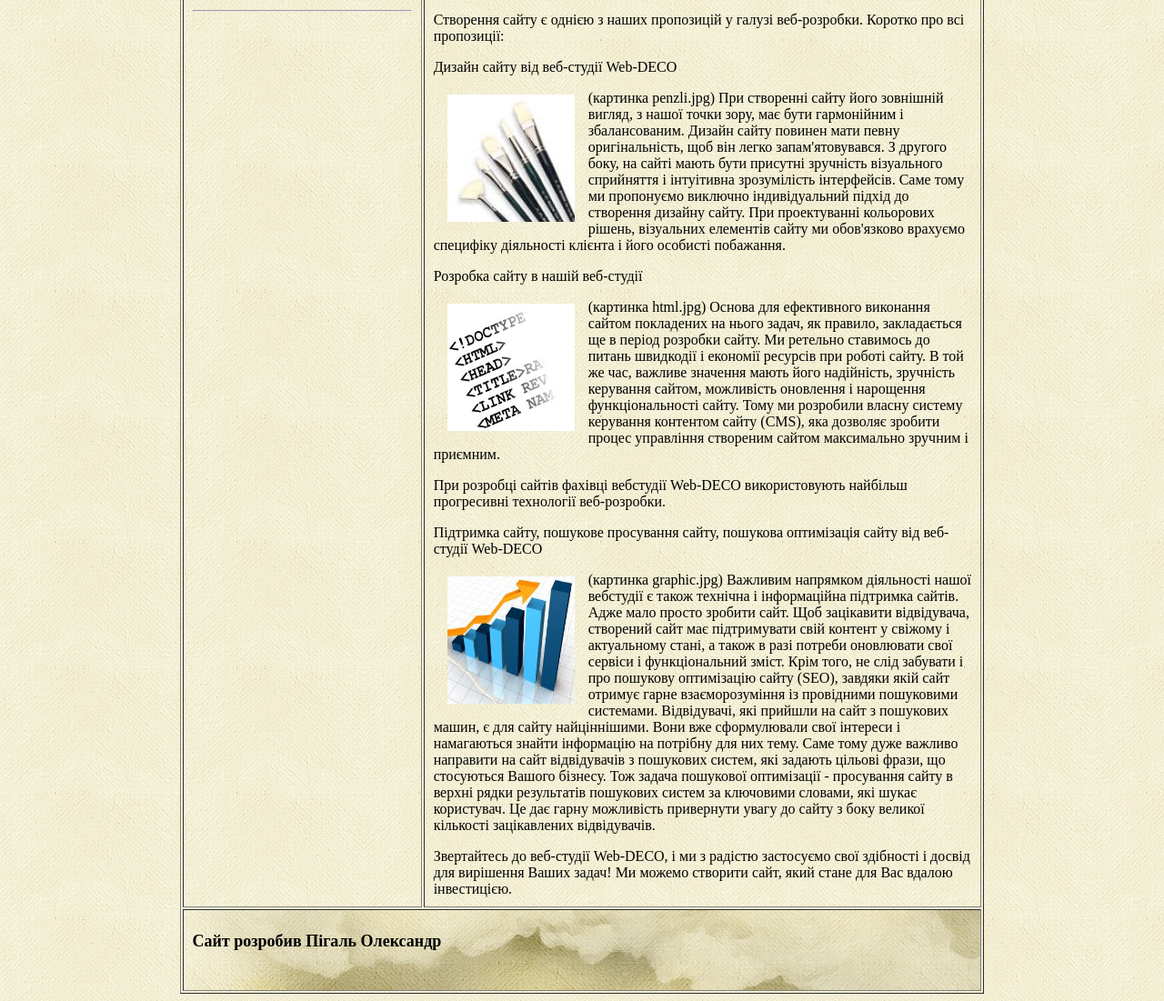
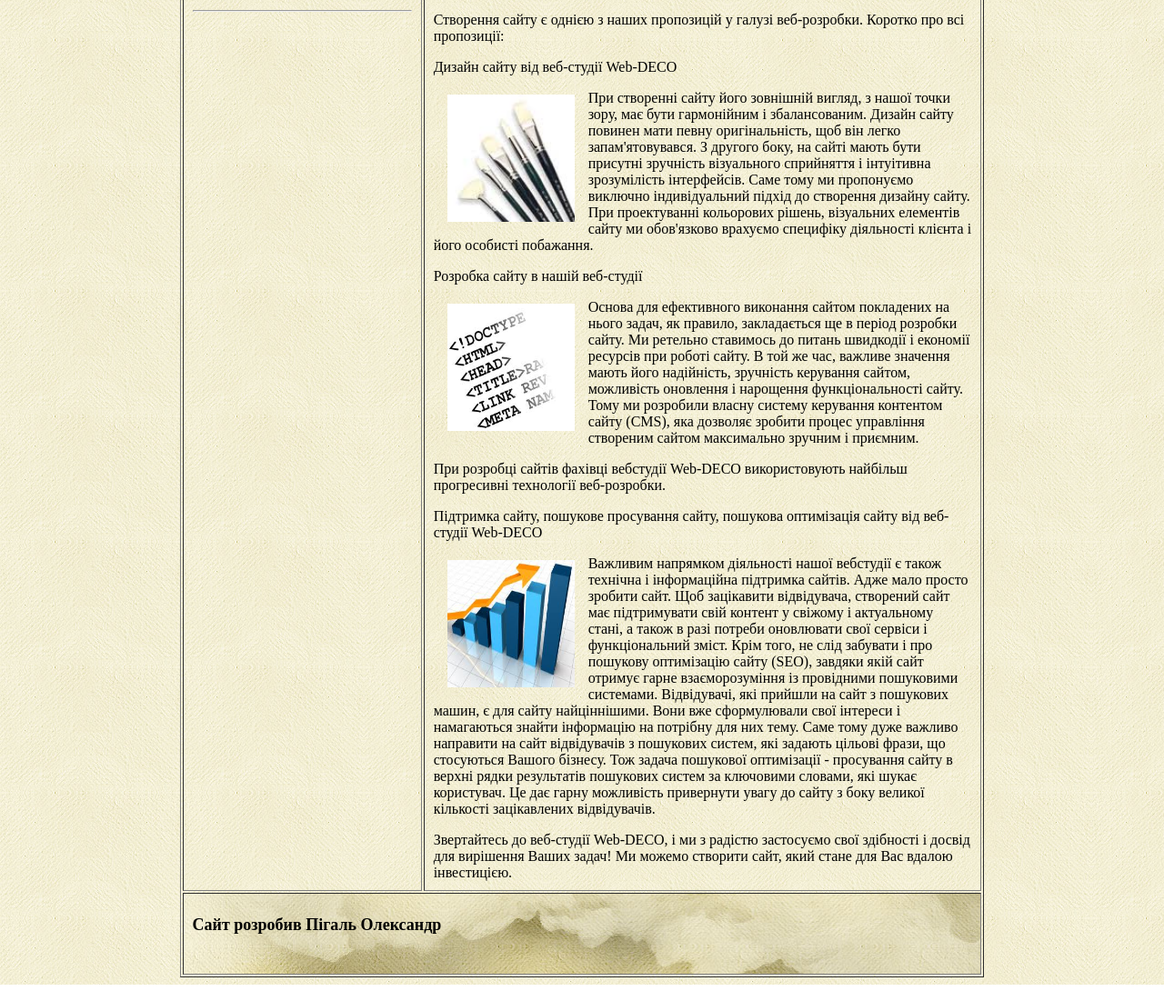
Before and after one commit to piganh24/piganh24.github.io, a plain HTML site: page index.html in a window 1280 px wide. Shown: the part 784-1885 px from the top of the page at 91% size. Drawn offline with Linux system fonts and the light colour scheme.

Commit message:
index.html

```diff
--- a/index.html
+++ b/index.html
@@ -84,16 +84,16 @@
 <p>Так, цілком можливо. Територіально наша вебстудія знаходиться в Київській області, тому найчастіше ми займаємось розробкою сайтів для замовників із Києва. Але кількість користувачів Інтернет постійно росте і в інших містах - у Дніпропетровську, Львові, Харкові, Донецьку, Запоріжжі, Кіровограді, Черкасах, та в більшості інших куточків України. Відповідно, зростає і попит на веб-сайти. Тому ми будемо раді створити сайт і для клієнтів з будь-яких інших міст. В такому разі вебстудія виконує всі роботи зі створення сайту віддалено.</p>
 <p>Створення сайту є однією з наших пропозицій у галузі веб-розробки. Коротко про всі пропозиції:</p>
 <p>Дизайн сайту від веб-студії Web-DECO</p>
-<p>(картинка penzli.jpg)
+<p>
 <img src="images/penzli.jpg" height="140" width="140" align="left" hspace="15" vspace="5">
  При створенні сайту його зовнішній вигляд, з нашої точки зору, має бути гармонійним і збалансованим. Дизайн сайту повинен мати певну оригінальність, щоб він легко запам'ятовувався. З другого боку, на сайті мають бути присутні зручність візуального сприйняття і інтуітивна зрозумілість інтерфейсів. Саме тому ми пропонуємо виключно індивідуальний підхід до створення дизайну сайту. При проектуванні кольорових рішень, візуальних елементів сайту ми обов'язково врахуємо специфіку діяльності клієнта і його особисті побажання.</p>
 <p>Розробка сайту в нашій веб-студії</p>
-<p>(картинка html.jpg)
+<p>
 <img src="images/html.jpg" height="140" width="140" align="left" hspace="15" vspace="5">
 Основа для ефективного виконання сайтом покладених на нього задач, як правило, закладається ще в період розробки сайту. Ми ретельно ставимось до питань швидкодії і економії ресурсів при роботі сайту. В той же час, важливе значення мають його надійність, зручність керування сайтом, можливість оновлення і нарощення функціональності сайту. Тому ми розробили власну систему керування контентом сайту (CMS), яка дозволяє зробити процес управління створеним сайтом максимально зручним і приємним.</p>
 <p>При розробці cайтів фахівці вебстудії Web-DECO використовують найбільш прогресивні технології веб-розробки.</p>
 <p>Підтримка сайту, пошукове просування сайту, пошукова оптимізація сайту від веб-студії Web-DECO</p>
-<p>(картинка graphic.jpg)
+<p>
 <img src="images/graphic.jpg" height="140" width="140" align="left" hspace="15" vspace="5">
 Важливим напрямком діяльності нашої вебстудії є також технічна і інформаційна підтримка сайтів. Адже мало просто зробити сайт. Щоб зацікавити відвідувача, створений сайт має підтримувати свій контент у свіжому і актуальному стані, а також в разі потреби оновлювати свої сервіси і функціональний зміст. Крім того, не слід забувати і про пошукову оптимізацію сайту (SEO), завдяки якій сайт отримує гарне взаєморозуміння із провідними пошуковими системами. Відвідувачі, які прийшли на сайт з пошукових машин, є для сайту найціннішими. Вони вже сформулювали свої інтереси і намагаються знайти інформацію на потрібну для них тему. Саме тому дуже важливо направити на сайт відвідувачів з пошукових систем, які задають цільові фрази, що стосуються Вашого бізнесу. Тож задача пошукової оптимізації - просування сайту в верхні рядки результатів пошукових систем за ключовими словами, які шукає користувач. Це дає гарну можливість привернути увагу до сайту з боку великої кількості зацікавлених відвідувачів.</p>
 <p>Звертайтесь до веб-студії Web-DECO, і ми з радістю застосуємо свої здібності і досвід для вирішення Ваших задач! Ми можемо створити сайт, який стане для Вас вдалою інвестицією.</p>
```
